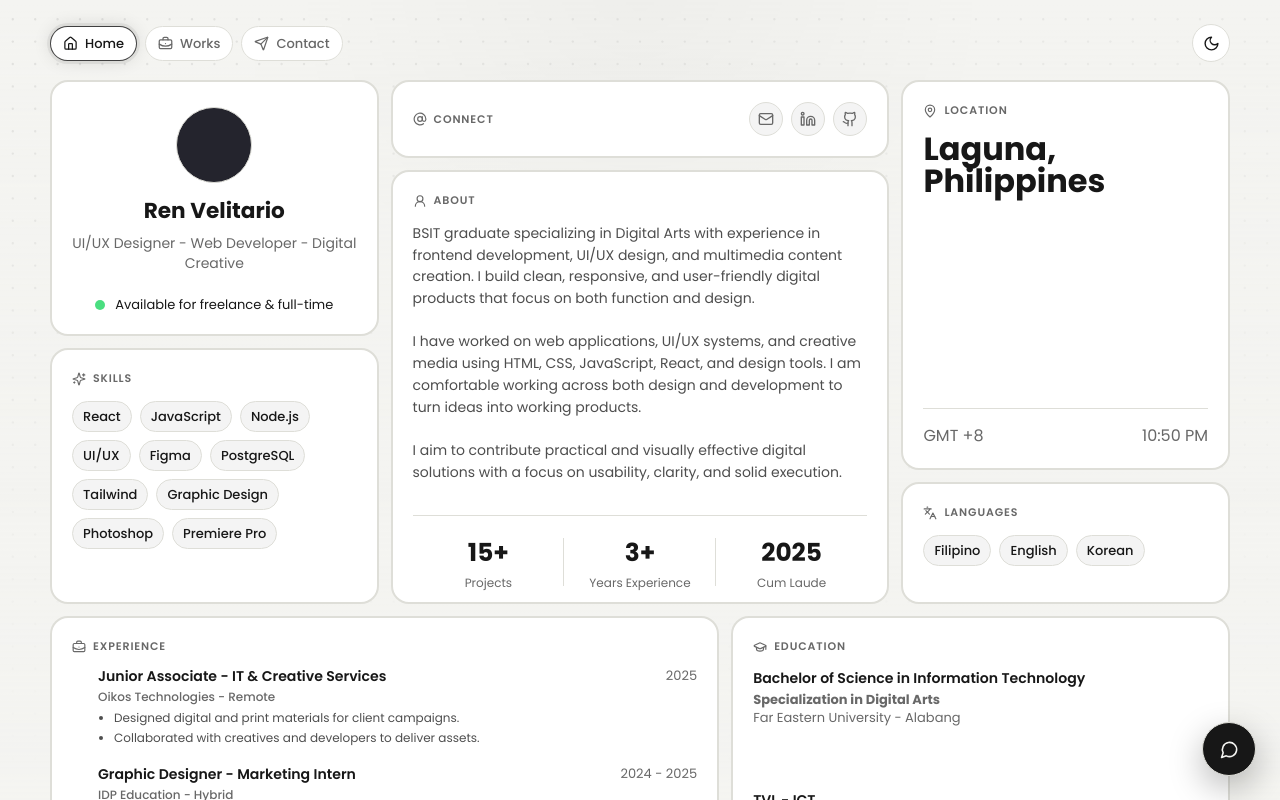
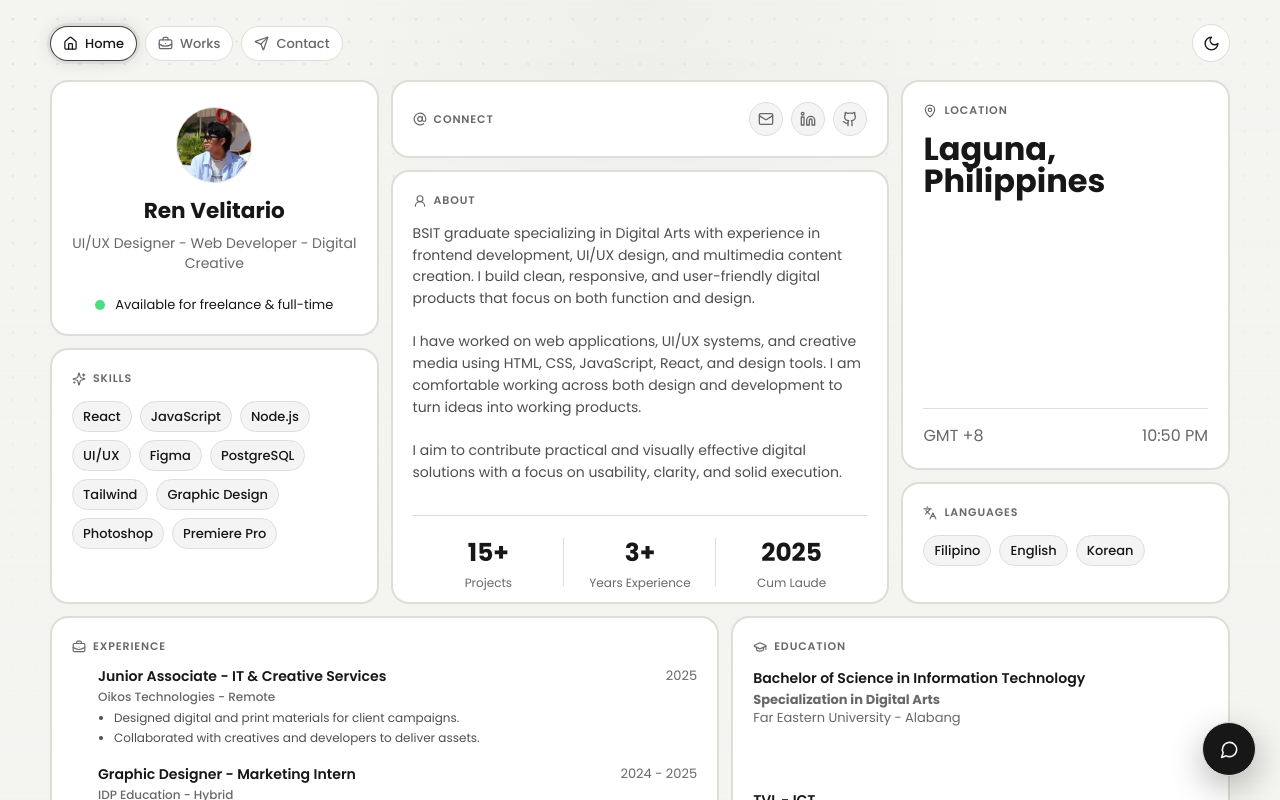
Before and after one commit to renvelitario/Portfolio, a React (Vite) app: page / in a window 1280 px wide. Shown: the top 800 px of the page. Built offline with nearby package versions, Linux system fonts and the light colour scheme.

Commit message:
added a profile image

```diff
--- a/src/pages/HomePage.css
+++ b/src/pages/HomePage.css
@@ -85,13 +85,42 @@
   flex: 1;
 }
 
-.profile-image {
+.profile-avatar {
+  position: relative;
   width: 76px;
   height: 76px;
   margin-bottom: 16px;
   border-radius: 50%;
-  background: #24242d;
+  perspective: 600px;
+}
+
+.profile-image {
+  position: absolute;
+  inset: 0;
+  width: 100%;
+  height: 100%;
+  border-radius: 50%;
   border: 1px solid var(--border);
+  object-fit: cover;
+  object-position: center;
+  display: block;
+  backface-visibility: hidden;
+  transition: transform 0.55s ease, opacity 0.25s ease;
+}
+
+.profile-image-back {
+  opacity: 0;
+  transform: rotateY(-180deg);
+}
+
+.profile-avatar:hover .profile-image-front {
+  opacity: 0;
+  transform: rotateY(180deg);
+}
+
+.profile-avatar:hover .profile-image-back {
+  opacity: 1;
+  transform: rotateY(0deg);
 }
 
 .div1 h1 {
--- a/src/pages/HomePage.jsx
+++ b/src/pages/HomePage.jsx
@@ -4,6 +4,8 @@ import Icon from "../components/ui/Icon.jsx";
 import SocialLinks from "../components/SocialLinks.jsx";
 import { education, experience, languages, skills, stats } from "../data/content.js";
 import { useLocalTime } from "../hooks/useLocalTime.js";
+import akaliImage from "../assets/images/akali.jpg";
+import profileImage from "../assets/images/IMG_2129.JPG";
 import "./HomePage.css";
 
 export default function HomePage() {
@@ -13,7 +15,10 @@ export default function HomePage() {
     <main className="parent">
       <Card className="div1">
         <div className="profile-content">
-          <div className="profile-image" aria-hidden="true" />
+          <div className="profile-avatar" aria-label="Ren Velitario avatar">
+            <img className="profile-image profile-image-front" src={profileImage} alt="Ren Velitario" />
+            <img className="profile-image profile-image-back" src={akaliImage} alt="" aria-hidden="true" />
+          </div>
           <h1>Ren Velitario</h1>
           <p className="subtitle">UI/UX Designer - Web Developer - Digital Creative</p>
         </div>
```
Also changed, not shown: src/assets/images/IMG_2129.JPG (added), src/assets/images/akali.jpg (added).
